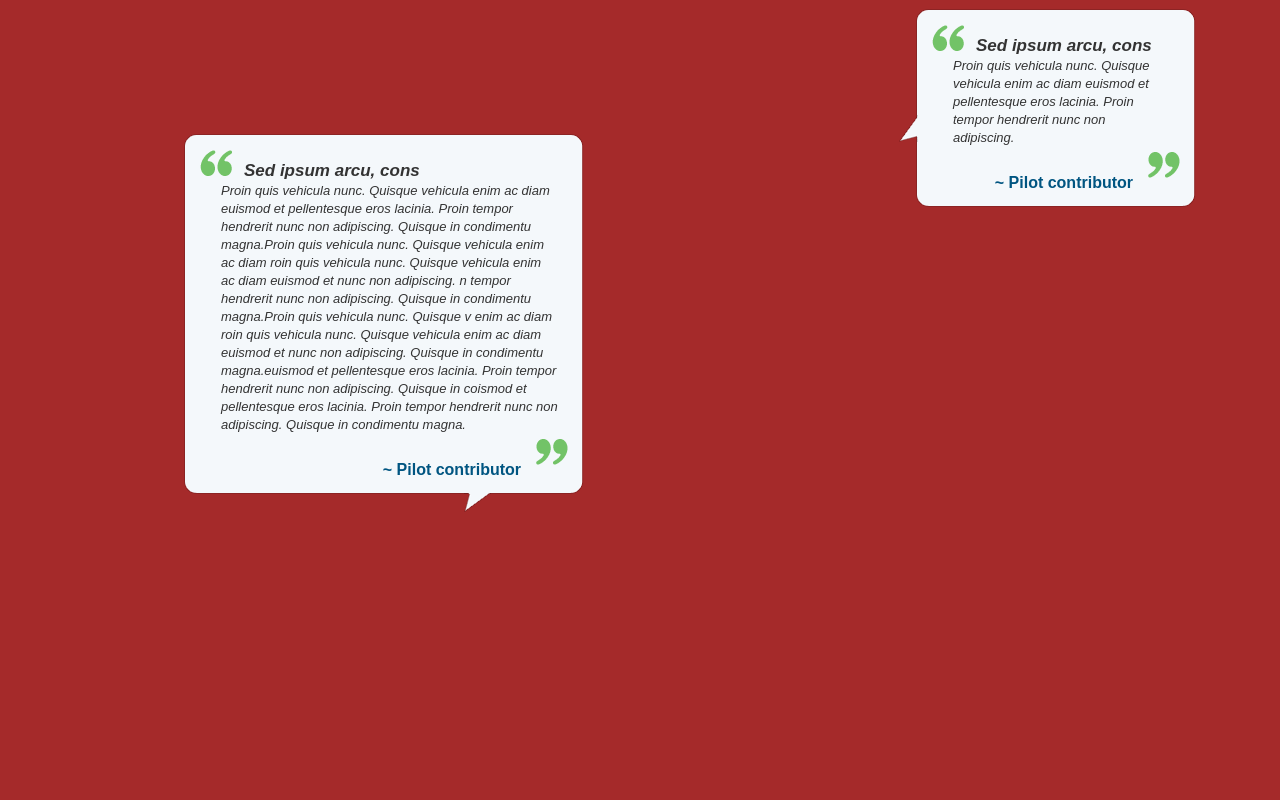
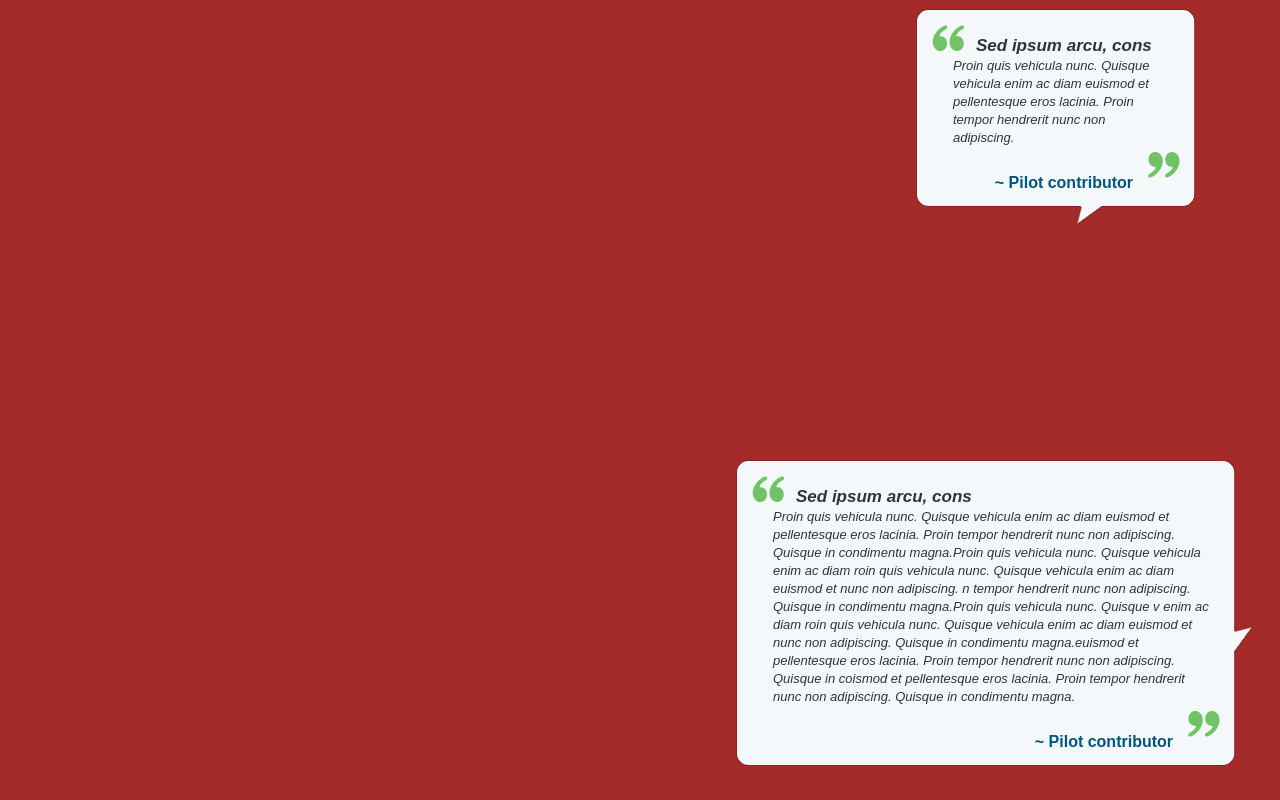
Before and after one commit to bkahl/quotePlugin, a plain HTML site: page index.html in a window 1280 px wide. Drawn offline with nearby package versions, Linux system fonts and the light colour scheme.

Commit message:
added width back to layout and fixed extend for default options.

```diff
--- a/index.html
+++ b/index.html
@@ -18,11 +18,13 @@
 	<script>
 		$().ready(function() {
 			$('#quote1').quote({
-				layout: { top: 150, left: 200 },
-				width: 400,
+				layout: { bottom: 50, right: 60, width: 500 },
 				firstLine: 'Sed ipsum arcu, cons',
 				message: 'Proin quis vehicula nunc. Quisque vehicula enim ac diam euismod et pellentesque eros lacinia. Proin tempor hendrerit nunc non adipiscing. Quisque in condimentu magna.Proin quis vehicula nunc. Quisque vehicula enim ac diam roin quis vehicula nunc. Quisque vehicula enim ac diam euismod et  nunc non adipiscing. n tempor hendrerit nunc non adipiscing. Quisque in condimentu magna.Proin quis vehicula nunc. Quisque v enim ac diam roin quis vehicula nunc. Quisque vehicula enim ac diam euismod et  nunc non adipiscing. Quisque in condimentu magna.euismod et pellentesque eros lacinia. Proin tempor hendrerit nunc non adipiscing. Quisque in coismod et pellentesque eros lacinia. Proin tempor hendrerit nunc non adipiscing. Quisque in condimentu magna.',
-				fromWho: 'Pilot contributor'
+				fromWho: 'Pilot contributor',
+				arrowTarget: 'right',
+				arrowImg: 'flipped',
+				arrowPixelPositioning: 150
 			});
 
 			$('#quote2').quote({
@@ -30,9 +32,9 @@
 				firstLine: 'Sed ipsum arcu, cons',
 				message: 'Proin quis vehicula nunc. Quisque vehicula enim ac diam euismod et pellentesque eros lacinia. Proin tempor hendrerit nunc non adipiscing.',
 				fromWho: 'Pilot contributor',
-				arrowTarget: 'left',
-				arrowImg: 'flipped',
-				arrowPixelPositioning: 90
+				arrowTarget: 'bottom',
+				arrowImg: 'default',
+				arrowPixelPositioning: 77
 			});
 
 		});
```
Also changed, not shown: js/jquery.quotePlugin.js.
